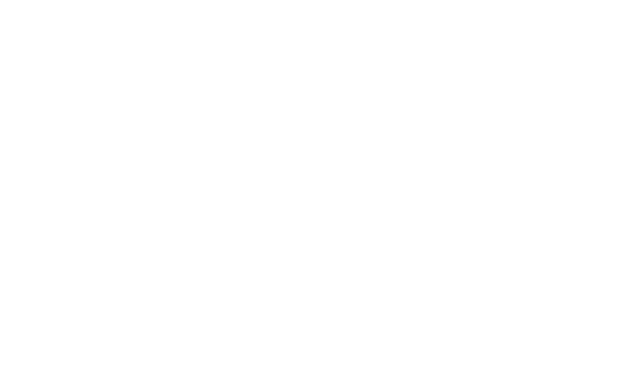
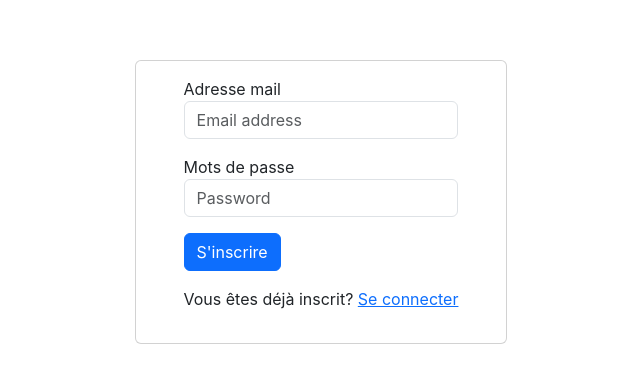
Before and after one commit to hugo33480/projet-react, a React (Create React App) app: page /signup in a window 1280 px wide. Before the commit this address had no page. Shown: the part 198-580 px from the top of the page, without its empty margins (319-959 px from the left). Built offline with nearby package versions, Linux system fonts and the light colour scheme.

Commit message:
Connexion firebase

```diff
--- a/package.json
+++ b/package.json
@@ -6,6 +6,7 @@
     "@testing-library/jest-dom": "^5.16.5",
     "@testing-library/react": "^13.4.0",
     "@testing-library/user-event": "^13.5.0",
+    "firebase": "^9.17.1",
     "react": "^18.2.0",
     "react-dom": "^18.2.0",
     "react-scripts": "5.0.1",
--- a/public/index.html
+++ b/public/index.html
@@ -14,6 +14,10 @@
       manifest.json provides metadata used when your web app is installed on a
       user's mobile device or desktop. See https://developers.google.com/web/fundamentals/web-app-manifest/
     -->
+
+    <link href="https://cdn.jsdelivr.net/npm/bootstrap@5.3.0-alpha1/dist/css/bootstrap.min.css" rel="stylesheet" integrity="sha384-GLhlTQ8iRABdZLl6O3oVMWSktQOp6b7In1Zl3/Jr59b6EGGoI1aFkw7cmDA6j6gD" crossorigin="anonymous">
+    <script src="https://cdn.jsdelivr.net/npm/bootstrap@5.3.0-alpha1/dist/js/bootstrap.bundle.min.js" integrity="sha384-w76AqPfDkMBDXo30jS1Sgez6pr3x5MlQ1ZAGC+nuZB+EYdgRZgiwxhTBTkF7CXvN" crossorigin="anonymous"></script>
+
     <link rel="manifest" href="%PUBLIC_URL%/manifest.json" />
     <!--
       Notice the use of %PUBLIC_URL% in the tags above.
--- a/src/App.jsx
+++ b/src/App.jsx
@@ -4,12 +4,16 @@
 import { BrowserRouter, Routes, Route } from 'react-router-dom';
 import Home from './Components/Home';
 import Detail from './Components/Detail';
+import SignUp from './Components/SignUp';
+import Login from './Components/Login';
 
 function App() {
   return (
     <BrowserRouter>
       <Routes>
-        <Route index element={<Home />} />
+        <Route path="/signup" element={<SignUp />} />
+        <Route index path="/login" element={<Login />} />
+        <Route path="/home" element={<Home />} />
         <Route path="blogs" element={<Detail />} />
       </Routes>
     </BrowserRouter>
--- a/src/Components/Home.jsx
+++ b/src/Components/Home.jsx
@@ -1,10 +1,48 @@
-import React from 'react';
+import React, { useEffect } from 'react';
 // eslint-disable-next-line import/no-extraneous-dependencies
-import { Link } from 'react-router-dom';
+import { Link, useNavigate } from 'react-router-dom';
+// eslint-disable-next-line import/no-extraneous-dependencies
+import { onAuthStateChanged, signOut } from 'firebase/auth';
+import { auth } from '../firebase';
 
 function Home() {
+  useEffect(() => {
+    onAuthStateChanged(auth, (user) => {
+      if (user) {
+        // User is signed in, see docs for a list of available properties
+        // https://firebase.google.com/docs/reference/js/firebase.User
+        const { uid } = user;
+        // ...
+        console.log('uid', uid);
+      } else {
+        // User is signed out
+        // ...
+        console.log('user is logged out');
+      }
+    });
+  }, []);
+
+  const navigate = useNavigate();
+
+  const handleLogout = () => {
+    signOut(auth).then(() => {
+      // Sign-out successful.
+      navigate('/login');
+      console.log('Signed out successfully');
+    }).catch((error) => {
+      // An error happened.
+      console.error(error);
+    });
+  };
+
   return (
-    <Link to="/Detail">Detail</Link>
+    <section>
+      <Link to="/Detail">Detail</Link>
+      {/* eslint-disable-next-line react/button-has-type */}
+      <button onClick={handleLogout}>
+        Logout
+      </button>
+    </section>
   );
 }
 
--- /dev/null
+++ b/src/Components/Login.jsx
@@ -0,0 +1,101 @@
+import React, { useState } from 'react';
+// eslint-disable-next-line import/no-extraneous-dependencies
+import { signInWithEmailAndPassword } from 'firebase/auth';
+// eslint-disable-next-line import/no-extraneous-dependencies
+import { NavLink, useNavigate } from 'react-router-dom';
+import { auth } from '../firebase';
+
+function Login() {
+  const navigate = useNavigate();
+  const [email, setEmail] = useState('');
+  const [password, setPassword] = useState('');
+
+  const onLogin = (e) => {
+    e.preventDefault();
+    signInWithEmailAndPassword(auth, email, password)
+      .then((userCredential) => {
+        // Signed in
+        const { user } = userCredential;
+        navigate('/home');
+        console.log(user);
+      })
+      .catch((error) => {
+        const errorCode = error.code;
+        const errorMessage = error.message;
+        console.log(errorCode, errorMessage);
+      });
+  };
+
+  return (
+    <main>
+      <section>
+        <div
+          className="d-flex justify-content-center align-items-center"
+          style={{
+            position: 'absolute', left: 'auto', top: 'auto', right: 'auto', bottom: 'auto', width: '100%', height: '100%',
+          }}
+        >
+          <div className="card">
+            <div className="card-body px-5">
+              <form>
+                <div className="mb-2">
+                  {/* eslint-disable-next-line jsx-a11y/label-has-associated-control */}
+                  <label htmlFor="email-address">
+                    Adresse mail
+                  </label>
+                  <input
+                    id="email-address"
+                    name="email"
+                    type="email"
+                    className="form-control"
+                    required
+                    placeholder="Email address"
+                    onChange={(e) => setEmail(e.target.value)}
+                  />
+                </div>
+
+                <div>
+                  {/* eslint-disable-next-line jsx-a11y/label-has-associated-control */}
+                  <label htmlFor="password">
+                    Mots de passe
+                  </label>
+                  <input
+                    id="password"
+                    name="password"
+                    type="password"
+                    className="form-control"
+                    required
+                    placeholder="Password"
+                    onChange={(e) => setPassword(e.target.value)}
+                  />
+                </div>
+
+                <div>
+                  {/* eslint-disable-next-line react/button-has-type */}
+                  <button
+                    onClick={onLogin}
+                    className="btn btn-primary mt-3"
+                  >
+                    Se connecter
+                  </button>
+                </div>
+              </form>
+
+              <p className="text-sm text-white text-center">
+                No account yet?
+                {' '}
+                {' '}
+                <NavLink to="/signup">
+                  {/* eslint-disable-next-line react/no-unescaped-entities */}
+                  S'inscrire
+                </NavLink>
+              </p>
+            </div>
+          </div>
+        </div>
+      </section>
+    </main>
+  );
+}
+
+export default Login;
--- /dev/null
+++ b/src/Components/SignUp.jsx
@@ -0,0 +1,105 @@
+import React, { useState } from 'react';
+// eslint-disable-next-line import/no-extraneous-dependencies
+import { NavLink, useNavigate } from 'react-router-dom';
+// eslint-disable-next-line import/no-extraneous-dependencies
+import { createUserWithEmailAndPassword } from 'firebase/auth';
+import { auth } from '../firebase';
+
+function Signup() {
+  const navigate = useNavigate();
+
+  const [email, setEmail] = useState('');
+  const [password, setPassword] = useState('');
+
+  const onSubmit = async (e) => {
+    e.preventDefault();
+
+    await createUserWithEmailAndPassword(auth, email, password)
+      .then((userCredential) => {
+        // Signed in
+        const { user } = userCredential;
+        console.log(user);
+        navigate('/login');
+        // ...
+      })
+      .catch((error) => {
+        const errorCode = error.code;
+        const errorMessage = error.message;
+        console.log(errorCode, errorMessage);
+        // ..
+      });
+  };
+
+  return (
+    <main>
+      <section>
+        <div>
+          <div
+            className="d-flex justify-content-center align-items-center"
+            style={{
+              position: 'absolute', left: 'auto', top: 'auto', right: 'auto', bottom: 'auto', width: '100%', height: '100%',
+            }}
+          >
+            <div className="card">
+              <div className="card-body px-5">
+                <form>
+                  <div>
+                    {/* eslint-disable-next-line jsx-a11y/label-has-associated-control */}
+                    <label htmlFor="email-address">
+                      Adresse mail
+                    </label>
+                    <input
+                      type="email"
+                      label="Email address"
+                      value={email}
+                      className="form-control"
+                      onChange={(e) => setEmail(e.target.value)}
+                      required
+                      placeholder="Email address"
+                    />
+                  </div>
+
+                  <div className="mt-3">
+                    {/* eslint-disable-next-line jsx-a11y/label-has-associated-control */}
+                    <label htmlFor="password">
+                      Mots de passe
+                    </label>
+                    <input
+                      type="password"
+                      label="Create password"
+                      value={password}
+                      onChange={(e) => setPassword(e.target.value)}
+                      required
+                      className="form-control"
+                      placeholder="Password"
+                    />
+                  </div>
+
+                  <button
+                    type="submit"
+                    className="btn btn-primary mt-3"
+                    onClick={onSubmit}
+                  >
+                    {/* eslint-disable-next-line react/no-unescaped-entities */}
+                    S'inscrire
+                  </button>
+
+                </form>
+
+                <p className="mt-3">
+                  Vous êtes déjà inscrit?
+                  {' '}
+                  <NavLink to="/login">
+                    Se connecter
+                  </NavLink>
+                </p>
+              </div>
+            </div>
+          </div>
+        </div>
+      </section>
+    </main>
+  );
+}
+
+export default Signup;
--- /dev/null
+++ b/src/firebase.js
@@ -0,0 +1,24 @@
+// Import the functions you need from the SDKs you need
+// eslint-disable-next-line import/no-extraneous-dependencies
+import { initializeApp } from 'firebase/app';
+// eslint-disable-next-line import/no-extraneous-dependencies
+import { getAuth } from 'firebase/auth';
+// TODO: Add SDKs for Firebase products that you want to use
+// https://firebase.google.com/docs/web/setup#available-libraries
+// Your web app's Firebase configuration
+
+const firebaseConfig = {
+  apiKey: 'AIzaSyCNdXRsWM_bV6iVwD-gDO6RebcBllsGVCY',
+  authDomain: 'coucou-7eea3.firebaseapp.com',
+  projectId: 'coucou-7eea3',
+  storageBucket: 'coucou-7eea3.appspot.com',
+  messagingSenderId: '996818988874',
+  appId: '1:996818988874:web:02dec4e1f7e18be4b51bb3',
+  measurementId: 'G-9J2J7Y70GC',
+};
+
+// Initialize Firebase
+const app = initializeApp(firebaseConfig);
+
+export const auth = getAuth(app);
+export default app;
```
Also changed, not shown: firebase.json (added), 2 other files (tests, documents, lock files or other folders).
